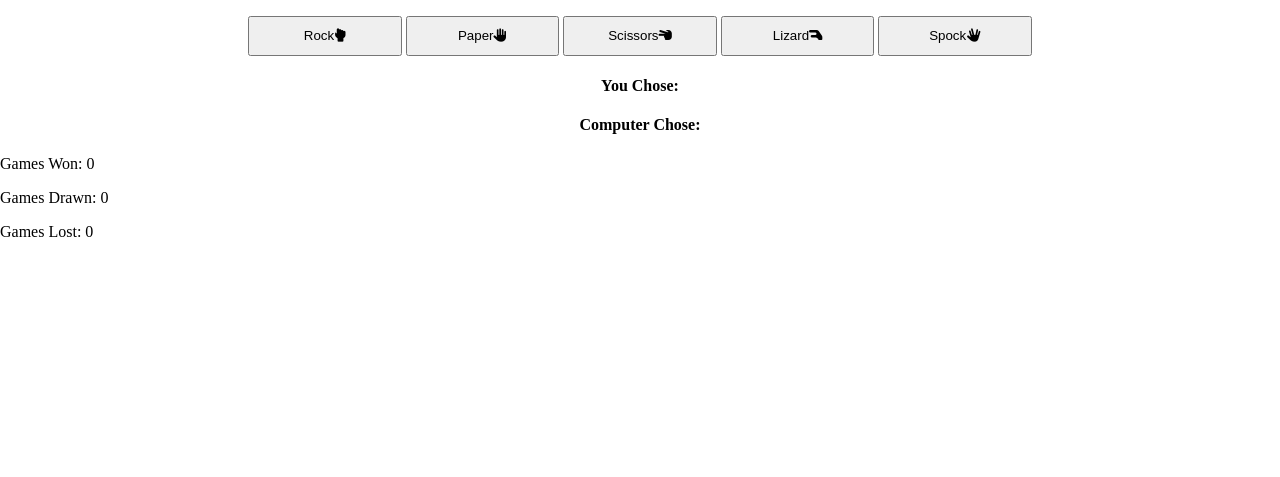
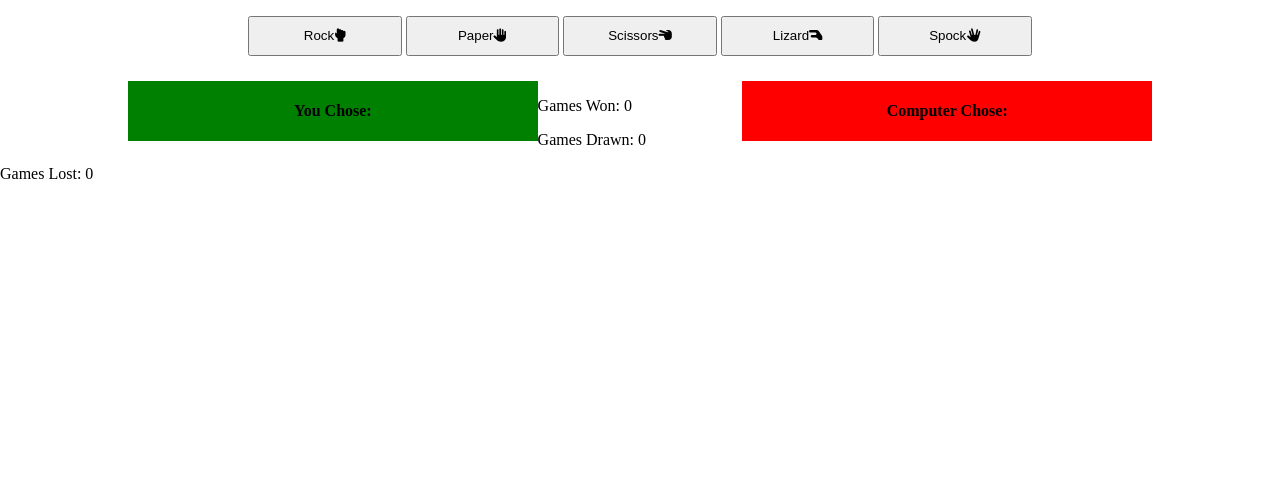
Before and after one commit to RoryMurchison/rock-paper-scissors-lizard-spock, a plain HTML site: page index.html in a window 1280 px wide. Shown: the part 154-631 px from the top of the page. Drawn offline with Linux system fonts and the light colour scheme.

Commit message:
add basic css for playerchoice and computerchoice divs

```diff
--- a/assets/css/style.css
+++ b/assets/css/style.css
@@ -50,4 +50,17 @@ footer > h2 {
     display: inline-block;
     width: 15%;
     height: 40px;
+    margin-bottom: 25px;
 }
+
+#player-choice {
+    float: left;
+    width: 40%;
+    background-color: green;
+}
+
+#computer-choice {
+    float: right;
+    width: 40%;
+    background-color: red;
+}
```
